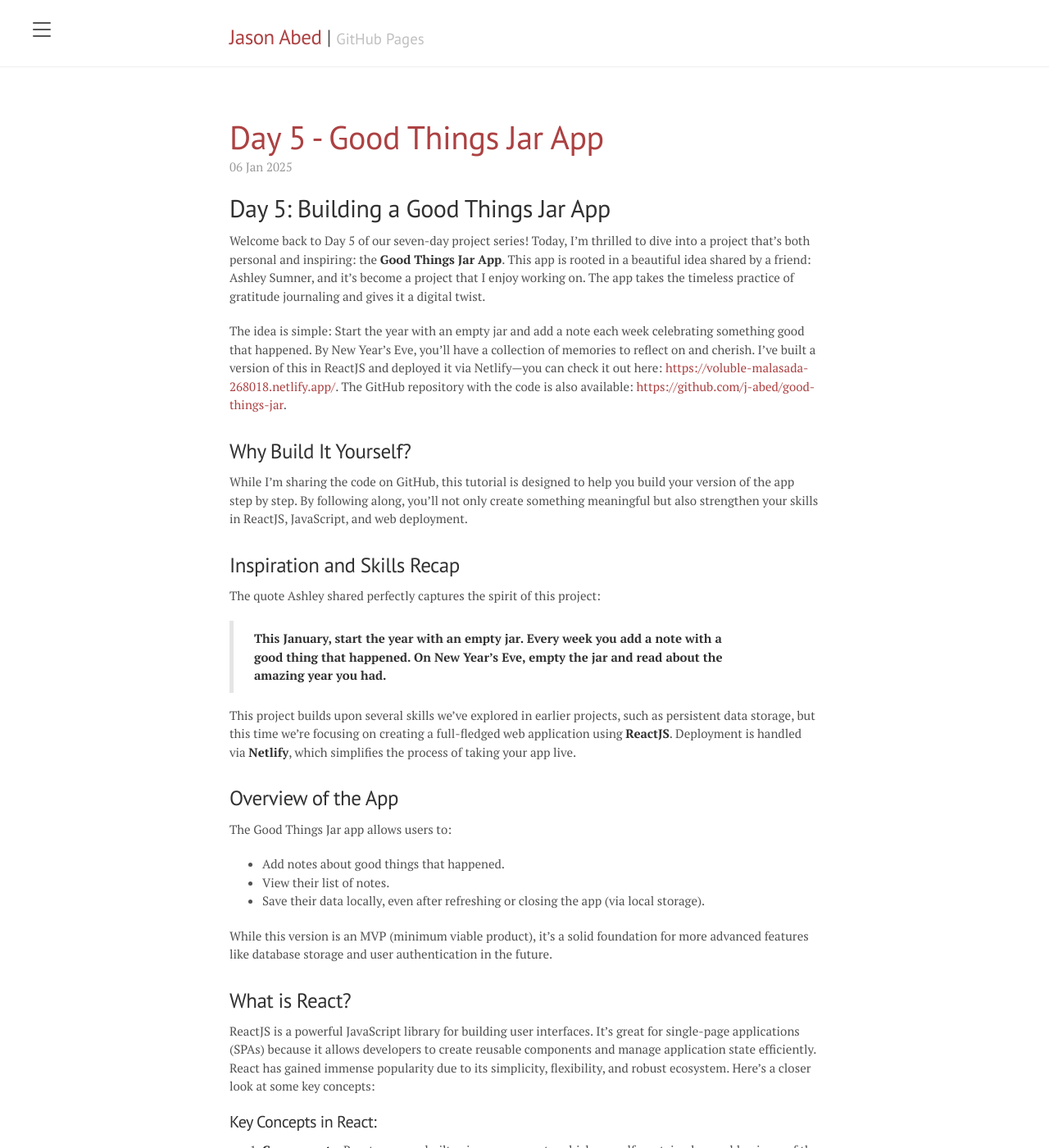
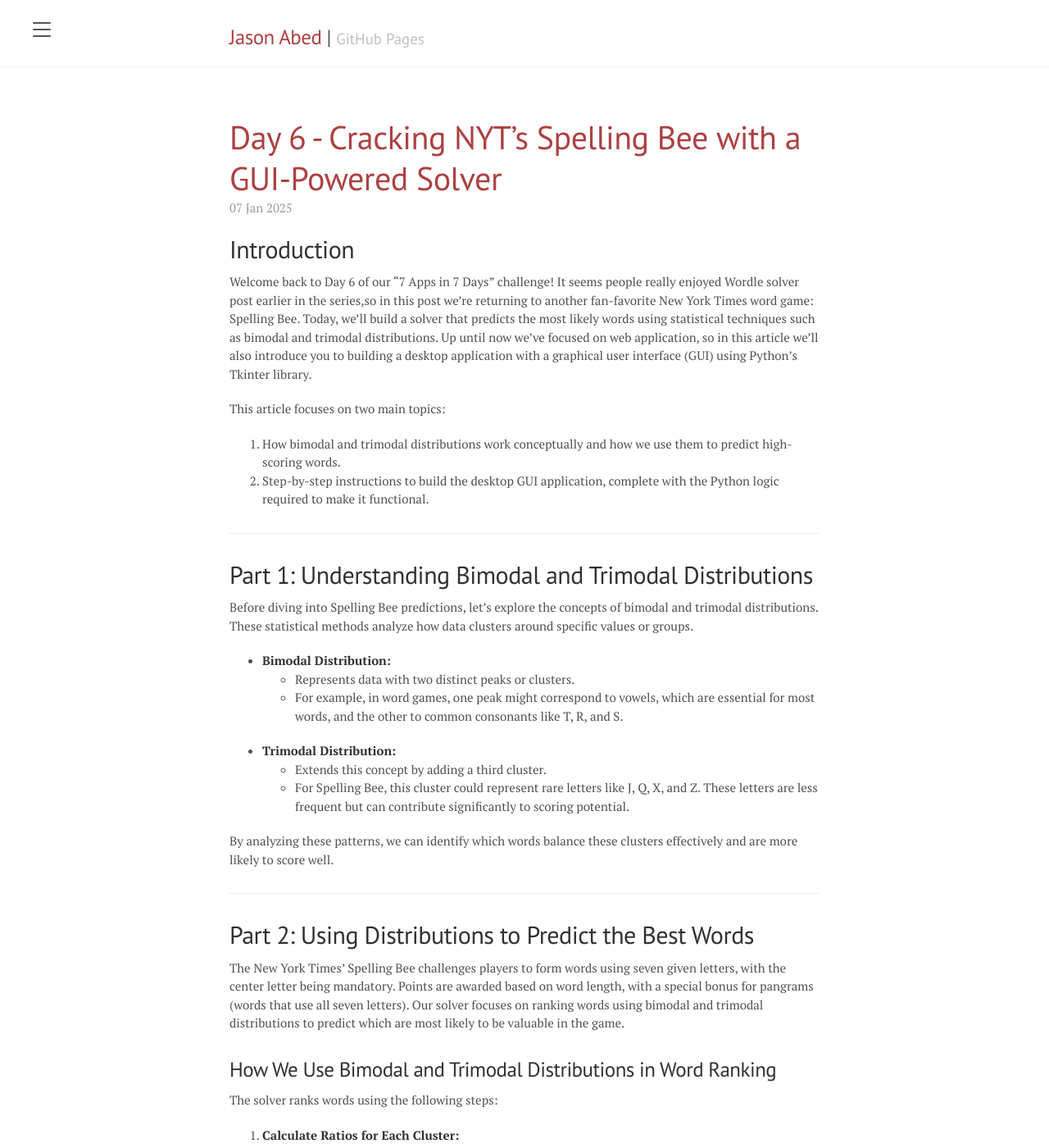
Before and after one commit to j-abed/j-abed.github.io, a Jekyll site: the page built from index.html, in a window 1280 px wide and 1400 px high. Shown: the whole window at 82% size. Built offline with Jekyll 4.4.1, drawn with Linux system fonts in a browser that asks for light colours; the list of posts is cut into pages by our own code; comment, search, counter and statistics services are not loaded; some of the changed text lies outside the part shown.

Commit message:
adding post

````diff
--- a/_config.yml
+++ b/_config.yml
@@ -3,7 +3,6 @@ title:               Jason Abed
 tagline:             'GitHub Pages'
 description:         'Combining technology and creativity to make the world a better place.'
 url:                 https://j-abed.github.io
-baseurl:             ''
 paginate:            1
 permalink:           pretty
 
--- a/_posts/2025-01-06-Day 5 Good Things Jar.md
+++ b/_posts/2025-01-06-Day 5 Good Things Jar.md
@@ -265,3 +265,5 @@
 This app is more than just a coding exercise—it’s a way to cultivate positivity and gratitude throughout the year. I loved creating it, and I hope building it yourself brings you as much joy as it brought me. Watching the app come to life was a reminder of how technology can amplify meaningful practices.
 
 What features would make this app even better? I’d love to hear your ideas in the comments below. Let’s keep building something wonderful together!
+
+- [Next: Day 6]({{ '/day-6/' | relative_url }})
--- /dev/null
+++ b/_posts/2025-01-07-Day 6 Spelling Bee GUI Solver.md
@@ -0,0 +1,254 @@
+---
+layout: post
+title: "Day 6 - Cracking NYT’s Spelling Bee with a GUI-Powered Solver"
+date: 2025-01-07 10:00:00 +0000
+categories: [spelling bee, python, statistics, Tkinter, data science, fundamentals, dev]
+permalink: /day-6/
+---
+
+## Introduction
+
+Welcome back to Day 6 of our "7 Apps in 7 Days" challenge! It seems people really enjoyed Wordle solver post earlier in the series,so in this post we're returning to another fan-favorite New York Times word game: Spelling Bee. Today, we’ll build a solver that predicts the most likely words using statistical techniques such as bimodal and trimodal distributions. Up until now we've focused on web application, so in this article we’ll also introduce you to building a desktop application with a graphical user interface (GUI) using Python’s Tkinter library.
+
+This article focuses on two main topics:
+
+1. How bimodal and trimodal distributions work conceptually and how we use them to predict high-scoring words.
+2. Step-by-step instructions to build the desktop GUI application, complete with the Python logic required to make it functional.
+
+
+---
+
+## Part 1: Understanding Bimodal and Trimodal Distributions
+
+Before diving into Spelling Bee predictions, let’s explore the concepts of bimodal and trimodal distributions. These statistical methods analyze how data clusters around specific values or groups.
+
+- **Bimodal Distribution:**
+   - Represents data with two distinct peaks or clusters.
+   - For example, in word games, one peak might correspond to vowels, which are essential for most words, and the other to common consonants like T, R, and S.
+
+- **Trimodal Distribution:**
+   - Extends this concept by adding a third cluster.
+   - For Spelling Bee, this cluster could represent rare letters like J, Q, X, and Z. These letters are less frequent but can contribute significantly to scoring potential.
+
+By analyzing these patterns, we can identify which words balance these clusters effectively and are more likely to score well.
+
+---
+
+## Part 2: Using Distributions to Predict the Best Words
+
+The New York Times’ Spelling Bee challenges players to form words using seven given letters, with the center letter being mandatory. Points are awarded based on word length, with a special bonus for pangrams (words that use all seven letters). Our solver focuses on ranking words using bimodal and trimodal distributions to predict which are most likely to be valuable in the game.
+
+### How We Use Bimodal and Trimodal Distributions in Word Ranking
+
+The solver ranks words using the following steps:
+
+1. **Calculate Ratios for Each Cluster:**
+   - **Vowel Ratio:** Proportion of vowels in the word.
+   - **Common Consonant Ratio:** Proportion of frequently used consonants.
+   - **Rare Letter Ratio:** Proportion of rare letters like J, Q, X, or Z.
+
+2. **Apply Weighted Scores:**
+   Using weights ( \( w_1, w_2, w_3 \) ) for each cluster, the solver calculates:
+
+   ```
+   Trimodal Score = w_1 · Vowel Ratio + w_2 · Common Consonant Ratio + w_3 · Rare Letter Ratio
+   ```
+
+3. **Combine with Other Factors:**
+   The final score for a word includes its length, pangram bonus, and trimodal score:
+
+   ```
+   Final Score = Length + Trimodal Score + Pangram Bonus
+   ```
+
+4. **Normalize Scores to a 0–100 Range:**
+   To make the results more intuitive, scores are normalized:
+
+   ```
+   Normalized Score = ((Raw Score - Min Raw Score) / (Max Raw Score - Min Raw Score)) · 100
+   ```
+
+### Example: Scoring the Word "tattoo"
+
+Let’s break it down:
+
+- **Length:** 6
+- **Vowel Ratio:** 2/6 = 0.33 (A and O)
+- **Common Consonant Ratio:** 2/6 = 0.33 (T)
+- **Rare Letter Ratio:** 0/6 = 0.0 (no rare letters)
+- **Weights:** \( w_1 = 2, w_2 = 1, w_3 = 3 \)
+
+```
+Trimodal Score = (2 · 0.33) + (1 · 0.33) + (3 · 0.0) = 0.99
+Final Raw Score = 6 + 0.99 + 0 = 6.99
+```
+
+If the raw scores in the dataset range from 5.0 to 10.0, the normalized score would be:
+
+```
+Normalized Score = ((6.99 - 5.0) / (10.0 - 5.0)) · 100 = 39.8
+```
+
+---
+
+## Part 3: Step-by-Step Guide to Building the Tkinter App
+
+Now let’s build the desktop application step by step. The following code snippets will walk you through setting up Tkinter, building a graphical user interface (GUI), and  implementing the logic that powers the solver. The full implementation can also be found in the [GitHub repository](https://github.com/j-abed/spelling-bee/tree/main). Since the primary focus of this article is meant to be on the statistical scoring, and the GUI portions of the application - feel free to use this code for the rest of the functionality.
+
+---
+
+### Step 1: Setting Up Tkinter
+
+Tkinter comes pre-installed with Python, so you can start immediately. Create a new Python file and import the necessary libraries:
+
+```python
+import tkinter as tk
+from tkinter import filedialog
+from collections import Counter
+import csv
+```
+
+---
+
+### Step 2: Designing the Main Window
+
+Create the main application window with a title and size:
+
+```python
+root = tk.Tk()
+root.title("Spelling Bee Solver")
+root.geometry("500x600")
+root.configure(bg="yellow")
+```
+
+---
+
+### Step 3: Adding Input Fields
+
+Add input fields for the dictionary file path, center letter, and other letters:
+
+```python
+tk.Label(root, text="Dictionary Path:").pack()
+dictionary_path = tk.Entry(root, width=50)
+dictionary_path.insert(0, "words_alpha.txt")
+dictionary_path.pack()
+
+tk.Label(root, text="Center Letter:").pack()
+center_letter = tk.Entry(root, width=10)
+center_letter.pack()
+
+tk.Label(root, text="Other Letters:").pack()
+other_letters = tk.Entry(root, width=20)
+other_letters.pack()
+```
+
+---
+
+### Step 4: Adding Buttons
+
+Add buttons for checking words and exporting results:
+
+```python
+def run_solver():
+    results_box.delete("1.0", tk.END)  # Clear the results box
+    center = center_letter.get().strip().lower()
+    others = other_letters.get().strip().lower()
+    path = dictionary_path.get().strip()
+    if not center or not others:
+        results_box.insert(tk.END, "Please provide the center letter and other letters.")
+        return
+
+    results = solve_spelling_bee(path, center, others)
+    for word, score in results:
+        results_box.insert(tk.END, f"{word} (Score: {score:.2f})\n")
+
+def export_results():
+    filepath = filedialog.asksaveasfilename(defaultextension=".csv",
+                                            filetypes=[("CSV files", "*.csv")])
+    if filepath:
+        with open(filepath, "w", newline="") as f:
+            writer = csv.writer(f)
+            writer.writerow(["Word", "Score"])
+            for word, score in solve_spelling_bee(dictionary_path.get(), center_letter.get(), other_letters.get()):
+                writer.writerow([word, score])
+
+tk.Button(root, text="Check Words", command=run_solver).pack()
+tk.Button(root, text="Export to File", command=export_results).pack()
+```
+
+---
+
+### Step 5: Adding a Results Display
+
+Use a `tk.Text` widget to display results dynamically:
+
+```python
+results_box = tk.Text(root, height=15, width=50)
+results_box.pack()
+results_box.insert("1.0", "Results will appear here...")
+```
+
+---
+
+### Step 6: Implementing the Solver Logic
+
+Here’s the Python logic for solving the Spelling Bee puzzle:
+
+```python
+def solve_spelling_bee(dictionary_path, center, others):
+    with open(dictionary_path, "r") as f:
+        words = f.read().splitlines()
+
+    valid_words = []
+    for word in words:
+        if len(word) < 4 or center not in word:
+            continue
+        if all(letter in center + others for letter in word):
+            valid_words.append(word)
+
+    def calculate_score(word):
+        length_score = len(word)
+        pangram_bonus = 7 if set(word) == set(center + others) else 0
+        bimodal_score = sum(Counter(word).get(letter, 0) for letter in center + others)
+        return length_score + pangram_bonus + bimodal_score
+
+    scored_words = [(word, calculate_score(word)) for word in valid_words]
+    scored_words.sort(key=lambda x: x[1], reverse=True)
+    return scored_words
+```
+
+---
+
+### Step 7: Running the App
+
+Finally, start the Tkinter event loop to launch the app:
+
+```python
+root.mainloop()
+```
+
+---
+
+### Screenshot of the Console Application
+
+![Console Version](/assets/Screenshot%202025-01-25%20at%2021.48.21.png)
+
+### Screenshot of the GUI Application
+
+![GUI Version](/assets/Screenshot%202025-01-25%20at%2021.46.50.png)
+
+---
+
+## Closing Thoughts
+
+Today, we’ve built an application that tackles two major objectives: predicting high-scoring words in Spelling Bee using statistical methods and designing a desktop GUI application with Tkinter. We started by understanding the concepts of bimodal and trimodal distributions and how they guide the solver in ranking words based on vowel, consonant, and rare letter ratios. Then, we walked through the technical implementation, creating a functional GUI and connecting it with the solver logic.
+
+Looking ahead, there are several ways you could enhance this app further. For example, you could:
+
+- **Add Customizable Scoring Weights:** Let users adjust the importance of vowels, consonants, and rare letters.
+- **Implement a Leaderboard:** Display the highest-scoring words in a separate, sortable list.
+- **Allow Multiple Dictionaries:** Support custom word lists or languages by letting users upload their own dictionaries.
+
+We’d love to hear your ideas and see how you improve upon this project! Share your feedback, questions, or enhancements in the comments or contribute directly via the [GitHub repository](https://github.com/j-abed/spelling-bee/tree/main).
+
+In our next article we'll build our final python application, pulling from various learnings in days 1-6!
````
Also changed, not shown: other parts of _posts/2025-01-06-Day 5 Good Things Jar.md (+1 -1 lines), assets/Screenshot 2025-01-25 at 21.46.50.png (added), assets/Screenshot 2025-01-25 at 21.48.21.png (added), 3 other files.
